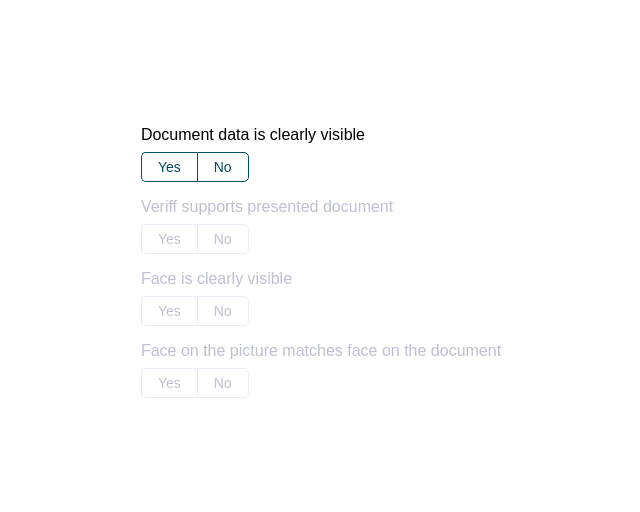
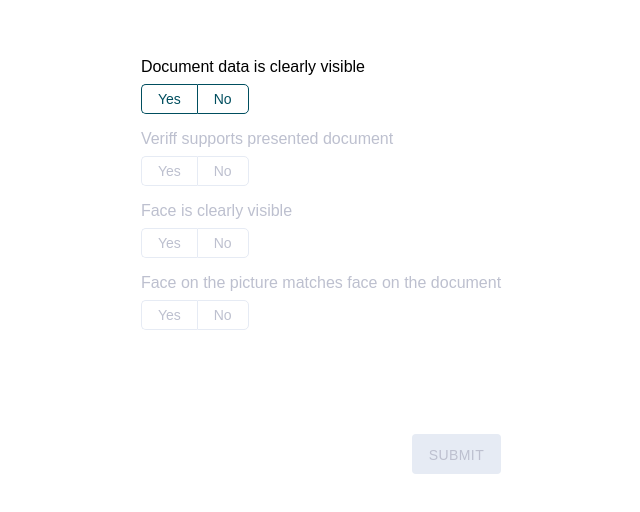
Before and after one commit to KatreMetsvahi/assignment, a React (Create React App) app: page / in a window 1280 px wide. Shown: the part 138-650 px from the top of the page, without its empty margins (319-959 px from the left). Built offline with nearby package versions, Linux system fonts and the light colour scheme.

Commit message:
Add submit button for submitting the data

```diff
--- a/src/api.ts
+++ b/src/api.ts
@@ -5,6 +5,10 @@ export type CheckType = {
   id: string,
   priority: number,
   value?: ValueType
+}
+
+export type CheckTypeStrict = CheckType & {
+  value: ValueType
 }
 
 export function fetchChecks(): Promise<CheckType[]> {
@@ -42,7 +46,7 @@ export function fetchChecks(): Promise<CheckType[]> {
 
 type ResultType = {
   checkId: string,
-  value: string
+  value: ValueType
 }
 
 /**
--- a/src/components/Checks/Checks.css
+++ b/src/components/Checks/Checks.css
@@ -11,3 +11,14 @@
   margin: 0;
   padding: 0;
 }
+
+.Checks__footer {
+  margin: 6rem 1rem 0;
+  position: relative;
+  text-align: right;
+}
+
+.Checks__submit-status {
+  position: absolute;
+  right: 0;
+}
--- a/src/components/Checks/Checks.tsx
+++ b/src/components/Checks/Checks.tsx
@@ -1,5 +1,5 @@
 import React, { useCallback, useEffect, useState } from "react";
-import { CheckType, fetchChecks, ValueType } from "../../api";
+import { CheckType, CheckTypeStrict, fetchChecks, submitCheckResults, ValueType } from "../../api";
 import Button from "../Button/Button";
 import Check from "../Check/Check";
 import findIndexOfFinalMatch from "../../util/findIndexOfFinalMatch";
@@ -7,21 +7,29 @@ import sort from "../../util/sort";
 import sumWithLimits from "../../util/sumWithLimits";
 import "./Checks.css";
 
+enum RequestStatus {
+  NONE = 'none',
+  LOADING = 'loading',
+  FAILED = 'failed',
+  SUCCESS = 'success'
+}
+
 const Checks = () => {
   const [checks, setChecks] = useState([] as CheckType[]);
   const [activeCheck, setActiveCheck] = useState(-1);
   const [lastEnabledCheck, setLastEnabledCheck] = useState(0);
-  const [isLoading, setIsLoading] = useState(true);
-  const [hasError, setHasError] = useState(false);
+  const [fetchStatus, setFetchStatus] = useState(RequestStatus.NONE);
+  const [submitStatus, setSubmitStatus] = useState(RequestStatus.NONE);
 
   function getChecks() {
-    setIsLoading(true);
-    setHasError(false);
+    setFetchStatus(RequestStatus.LOADING);
 
     fetchChecks()
-      .then((result: CheckType[]) => setChecks(sort(result, 'priority')))
-      .catch(() => setHasError(true))
-      .finally(() => setIsLoading(false));
+      .then((result: CheckType[]) => {
+        setChecks(sort(result, 'priority'));
+        setFetchStatus(RequestStatus.SUCCESS);
+      })
+      .catch(() => setFetchStatus(RequestStatus.FAILED));
   }
 
   const handleValueSelect = useCallback((index: number, value: ValueType) => {
@@ -42,6 +50,15 @@ const Checks = () => {
 
     setActiveCheck(index);
   }, [checks]);
+
+  const handleSubmit = () => {
+    setSubmitStatus(RequestStatus.LOADING);
+
+    const slicedChecks = checks.slice(0, lastEnabledCheck + 1) as CheckTypeStrict[];
+    submitCheckResults(slicedChecks.map(({ id, value }: CheckTypeStrict) => ({ checkId: id, value })))
+      .then(() => setSubmitStatus(RequestStatus.SUCCESS))
+      .catch(() => setSubmitStatus(RequestStatus.FAILED));
+  };
 
   const getActiveCheck = useCallback((increment: number) => {
     return sumWithLimits(activeCheck, increment, 0, lastEnabledCheck);
@@ -77,11 +94,11 @@ const Checks = () => {
     }
   }, [handleKeyDown]);
 
-  if (isLoading) {
+  if (fetchStatus === RequestStatus.LOADING) {
     return <p>Loading...</p>;
   }
 
-  if (hasError) {
+  if (fetchStatus === RequestStatus.FAILED) {
     return (
       <div className="Checks Checks--has-error">
         <p>Error loading data.</p>
@@ -103,6 +120,23 @@ const Checks = () => {
           />
         ))}
       </ul>
+
+      <div className="Checks__footer">
+        <Button
+          disabled={submitStatus === RequestStatus.LOADING
+            || !(checks.some((check: CheckType) => check.value === 'no')
+            || checks.every((check: CheckType) => check.value === 'yes'))}
+          onClick={handleSubmit}
+        >
+          Submit
+        </Button>
+
+        <div className="Checks__submit-status">
+          {submitStatus === RequestStatus.LOADING && <p>Submitting...</p>}
+          {submitStatus === RequestStatus.FAILED && <p>Failed to submit, please try again</p>}
+          {submitStatus === RequestStatus.SUCCESS && <p>Submitted!</p>}
+        </div>
+      </div>
     </div>
   );
 };
```
